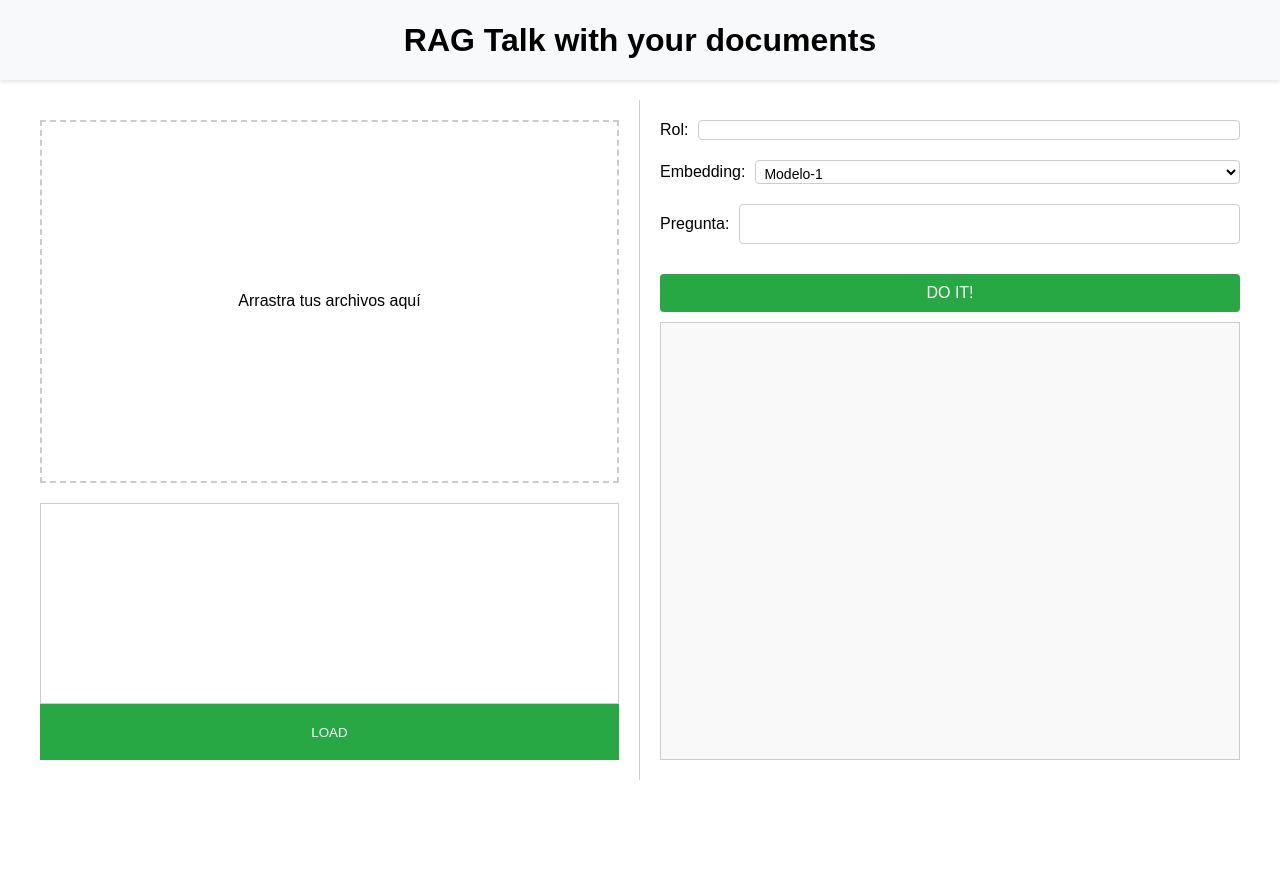
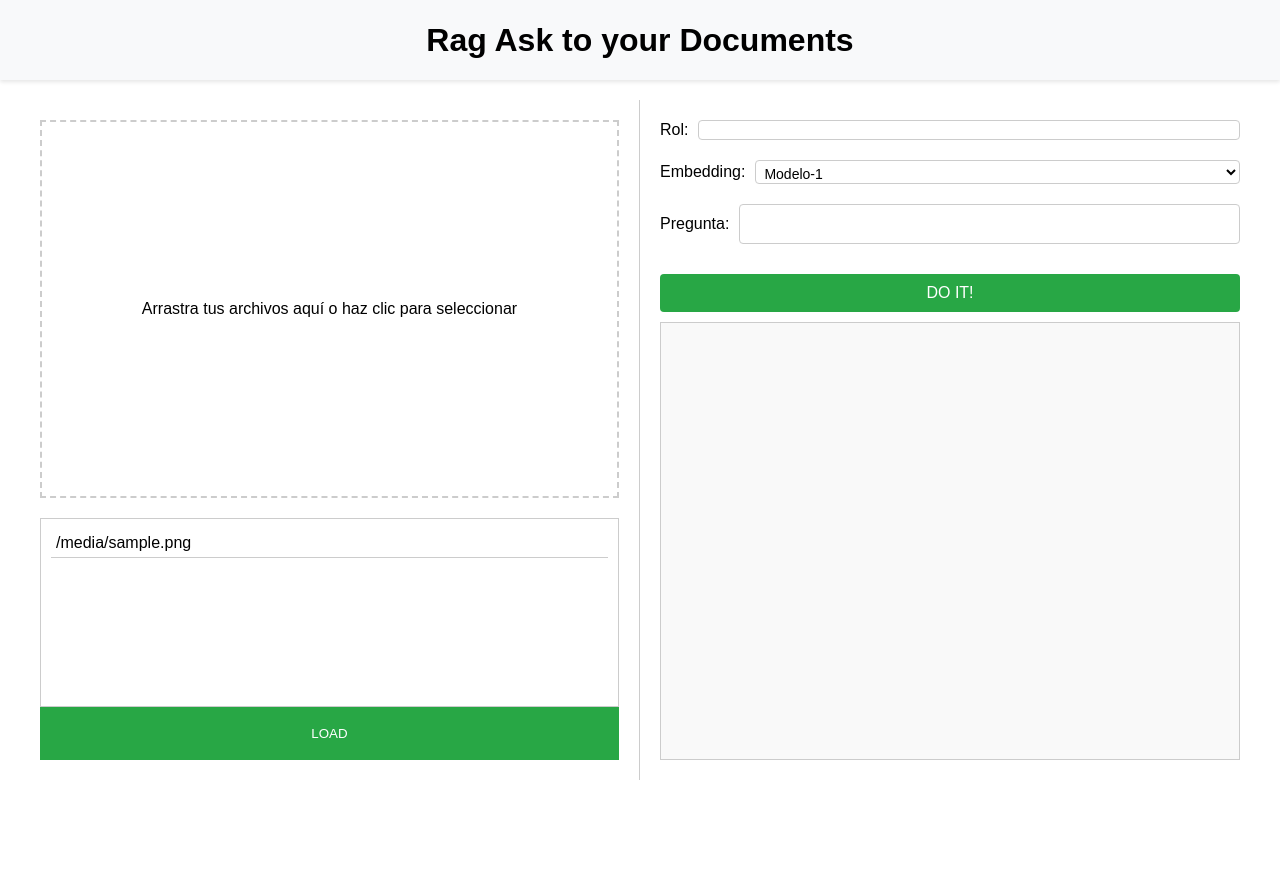
Before and after one commit to joanroamora/Full-RAG-webapp-OpenSource-UI, a Flask app: template templates/index.html in a window 1280 px wide. Run offline with Flask 3, Linux system fonts and the light colour scheme; the template is opened without the code that fills it: most values are stand-ins (such as "Sample title", 1, 10 or a date in 2020).

Commit message:
drop-zone recibiendo archivos arrastrados y manual. se corrige error en inicio.html

```diff
--- a/app.py
+++ b/app.py
@@ -1,14 +1,34 @@
-from flask import Flask, render_template
+from flask import Flask, render_template, request, redirect, url_for
+import os
 
 app = Flask(__name__)
+app.config['UPLOAD_FOLDER'] = 'temp/'
 
 @app.route('/')
 def inicio():
     return render_template('inicio.html')
 
 @app.route('/index')
-def index():
-    return render_template('index.html')
+def main():
+    uploaded_files = os.listdir(app.config['UPLOAD_FOLDER'])
+    return render_template('index.html', files=uploaded_files)
+
+@app.route('/upload', methods=['POST'])
+def upload_file():
+    if 'file' not in request.files:
+        return redirect(request.url)
+
+    file = request.files['file']
+
+    if file.filename == '':
+        return redirect(request.url)
+
+    if file and file.filename.endswith('.pdf'):
+        filepath = os.path.join(app.config['UPLOAD_FOLDER'], file.filename)
+        file.save(filepath)
+        return redirect(url_for('main'))
+
+    return redirect(url_for('main'))
 
 if __name__ == "__main__":
     app.run(debug=True)
--- a/static/css/styles.css
+++ b/static/css/styles.css
@@ -27,20 +27,6 @@ body, html {
 
 .left-half {
     border-right: 1px solid #ccc;
-}
-
-.drop-zone {
-    flex: 2;
-    border: 2px dashed #ccc;
-    display: flex;
-    align-items: center;
-    justify-content: center;
-    margin-bottom: 20px;
-    transition: background-color 0.3s;
-}
-
-.drop-zone:hover {
-    background-color: #f0f0f0;
 }
 
 .file-grid {
@@ -202,6 +188,32 @@ body, html {
     transform: scale(1.05);
 }
 
+.drop-zone {
+    flex: 2;
+    border: 2px dashed #ccc;
+    display: flex;
+    align-items: center;
+    justify-content: center;
+    margin-bottom: 20px;
+    transition: background-color 0.3s;
+    cursor: pointer;
+    text-align: center;
+    padding: 20px;
+}
+
+.drop-zone:hover {
+    background-color: #f0f0f0;
+}
+
+.file-grid ul {
+    list-style-type: none;
+    padding-left: 0;
+}
+
+.file-grid li {
+    padding: 5px;
+    border-bottom: 1px solid #ccc;
+}
 
 @media (max-width: 768px) {
     .container {
--- a/templates/index.html
+++ b/templates/index.html
@@ -5,20 +5,67 @@
     <meta name="viewport" content="width=device-width, initial-scale=1.0">
     <title>Your App</title>
     <link rel="stylesheet" href="{{ url_for('static', filename='css/styles.css') }}">
+    <script>
+        // Manejo de arrastre y soltado
+        function dropHandler(event) {
+            event.preventDefault();
+            const formData = new FormData();
+            const files = event.dataTransfer.files;
+            for (let i = 0; i < files.length; i++) {
+                if (files[i].type === "application/pdf") {
+                    formData.append("file", files[i]);
+                }
+            }
+            uploadFiles(formData);
+        }
+
+        function dragOverHandler(event) {
+            event.preventDefault();
+        }
+
+        // Manejo de la selección de archivos
+        function fileInputHandler(event) {
+            const formData = new FormData();
+            const files = event.target.files;
+            for (let i = 0; i < files.length; i++) {
+                if (files[i].type === "application/pdf") {
+                    formData.append("file", files[i]);
+                }
+            }
+            uploadFiles(formData);
+        }
+
+        function uploadFiles(formData) {
+            fetch('/upload', {
+                method: 'POST',
+                body: formData
+            }).then(response => {
+                if (response.ok) {
+                    window.location.reload();
+                }
+            });
+        }
+    </script>
 </head>
 <body>
     <!-- Header -->
     <div class="header">
-        <h1>RAG Talk with your documents</h1>
+        <h1>Rag Ask to your Documents</h1>
     </div>
+
     <!-- Contenedor principal de la aplicación -->
     <div class="container">
         <div class="left-half">
-            <div class="drop-zone">
-                Arrastra tus archivos aquí
+            <div class="drop-zone" onclick="document.getElementById('fileInput').click()" ondrop="dropHandler(event);" ondragover="dragOverHandler(event);">
+                Arrastra tus archivos aquí o haz clic para seleccionar
             </div>
+            <input type="file" id="fileInput" accept=".pdf" style="display: none;" onchange="fileInputHandler(event)">
             <div class="file-grid">
-                <!-- Aquí se mostrarán los archivos cargados -->
+                <ul>
+                    {% for file in files %}
+                    <li>{{ file }}</li>
+                    {% endfor %}
+                </ul>
             </div>
             <button class="load-button">LOAD</button>
         </div>
--- a/templates/inicio.html
+++ b/templates/inicio.html
@@ -15,7 +15,7 @@
 
     <!-- Contenedor del botón de inicio -->
     <div class="start-container">
-        <button class="start-button" onclick="window.location.href='{{ url_for('index') }}'">Adéntrese al Sístema Informático</button>
+        <button class="start-button" onclick="window.location.href='{{ url_for('main') }}'">Adéntrese para adentro</button>
     </div>
 </body>
 </html>
```
Also changed, not shown: 1 other file.
